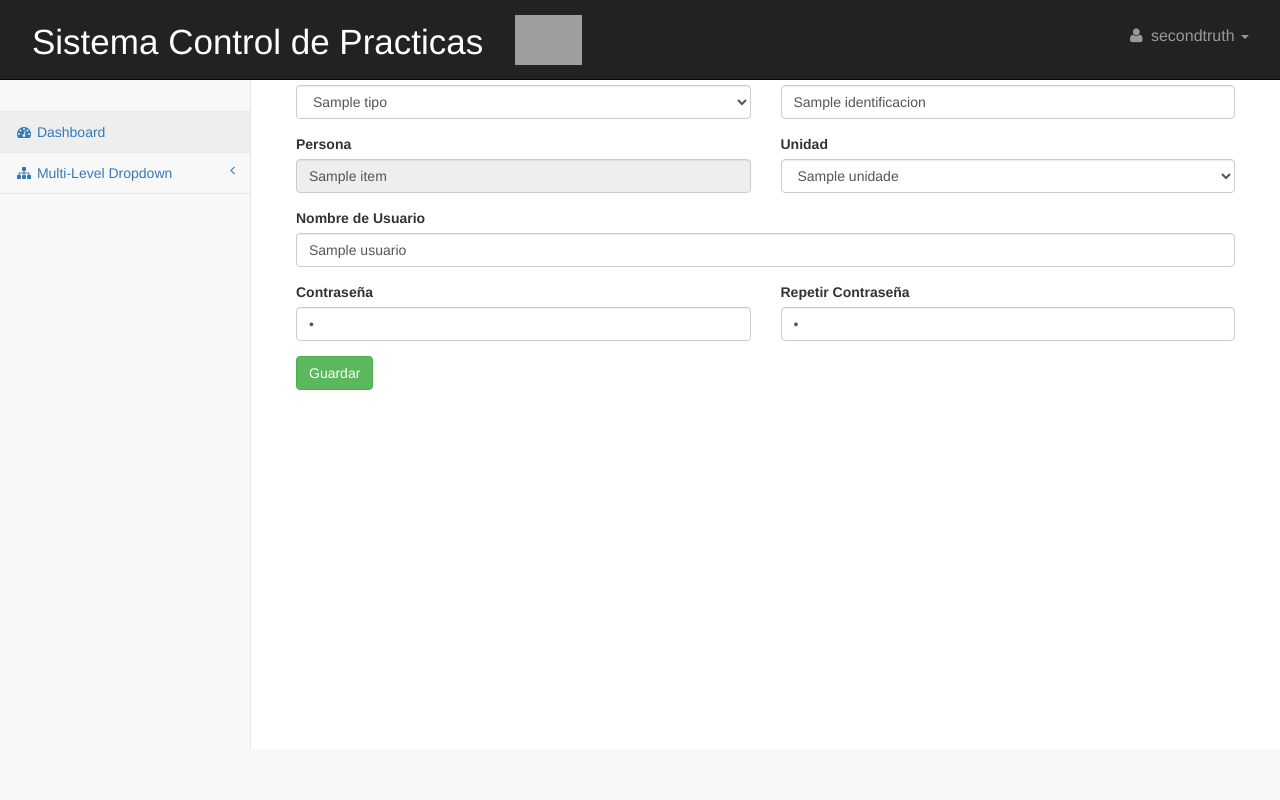
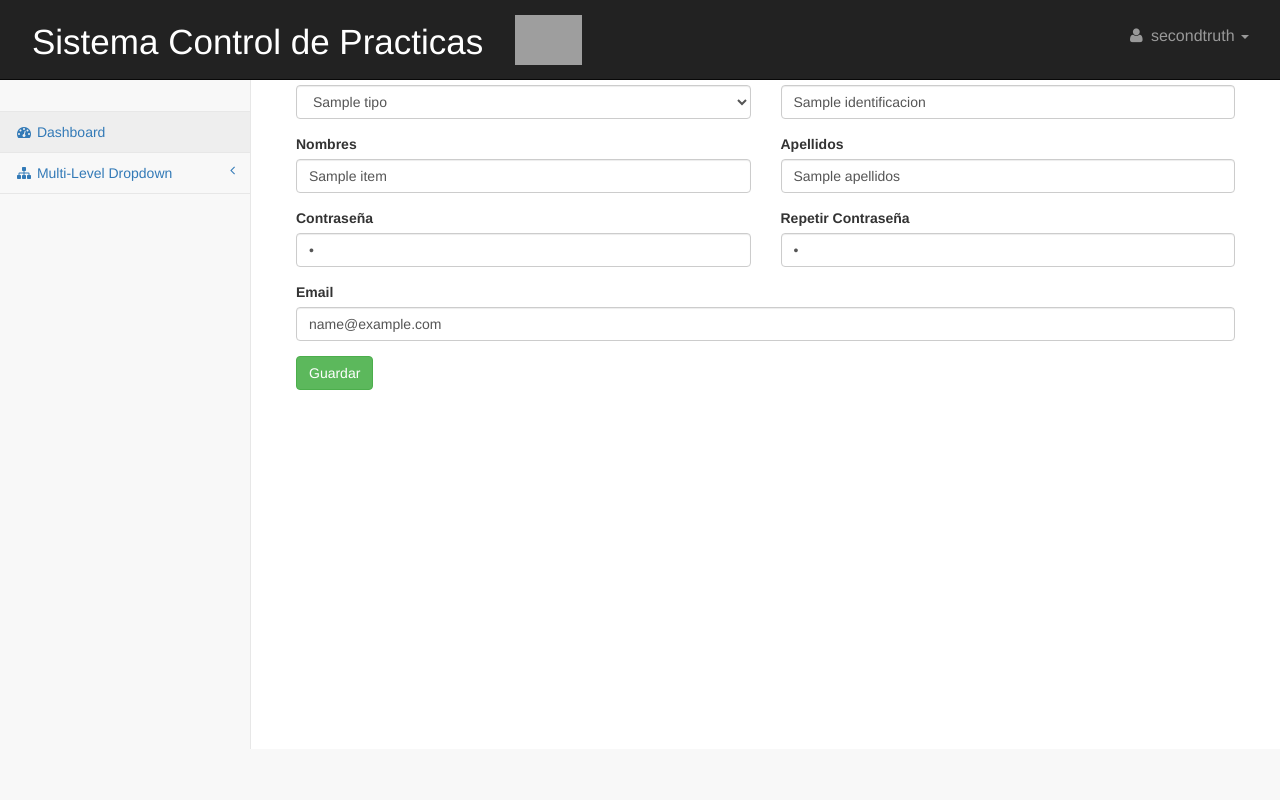
Before and after one commit to efaby/mantenimiento, a PHP site: the page made by public/views/Usuario/view.form.php in a window 1280 px wide. Run offline with PHP 8.4, Linux system fonts and the light colour scheme; the template is opened without the code that fills it: most values are stand-ins (such as "Sample title", 1, 10 or a date in 2020); some libraries are stand-ins or nearby versions; some web fonts are replaced; grey boxes are pictures that could not be loaded.

Commit message:
Gestión de Usuarios

```diff
--- a/public/views/Usuario/view.form.php
+++ b/public/views/Usuario/view.form.php
@@ -8,42 +8,23 @@
 			<option value="<?php echo $dato->id;?>"  <?php if($item->tipo_usuario_id==$dato->id):echo "selected"; endif;?>><?php echo $dato->nombre;?></option>
 		<?php }?>
 		</select>
-
 	</div>
 	<div class="form-group col-sm-6">
 		<label class="control-label">Identificación</label> <input type='text'
 			name='identificacion' class='form-control'
 			value="<?php echo $item->identificacion; ?>" id="identificacion">
-
 	</div>
-
 	</div>
-
-
 	<div class="form-group col-sm-6">
-		<label class="control-label">Persona</label> <input type='text'
-			name='nombres' class='form-control' readonly="readonly"
+		<label class="control-label">Nombres</label> <input type='text'
+			name='nombres' class='form-control'
 			value="<?php echo $item->nombres; ?>" id="nombres">
-
 	</div>
-	<div class="form-group  col-sm-6">
-		<label class="control-label">Unidad</label>
-		<select class='form-control' name="unidad_id" id="unidad">
-			<option value="" >Seleccione</option>
-		<?php foreach ($unidades as $dato) { ?>
-			<option value="<?php echo $dato->id;?>"  <?php if($item->unidad_id==$dato->id):echo "selected"; endif;?>><?php echo $dato->nombre;?></option>
-		<?php }?>
-		</select>
-
+	<div class="form-group col-sm-6">
+		<label class="control-label">Apellidos</label> <input type='text'
+			name='apellidos' class='form-control'
+			value="<?php echo $item->apellidos; ?>" id="apellidos">
 	</div>
-	<div class="form-group col-sm-12">
-		<label class="control-label">Nombre de Usuario</label> <input type='text'
-			name='usuario' class='form-control'
-			value="<?php echo $item->usuario; ?>" id="usuario">
-
-	</div>
-
-
 	<div class="form-group col-sm-6">
 		<label class="control-label">Contraseña</label>
 		<input type="password"
@@ -58,9 +39,13 @@
 			value="<?php echo $item->password1; ?>">
 
 	</div>
+		<div class="form-group col-sm-12">
+		<label class="control-label">Email</label> <input type='text'
+			name='email' class='form-control'
+			value="<?php echo $item->email; ?>" id="email">
+	</div>
 	<div class="form-group">
 		<input type='hidden' name='id' class='form-control' value="<?php echo $item->id; ?>">
-	<input type='hidden' name='persona_id' id='persona_id' class='form-control' value="<?php echo $item->persona_id; ?>">
 		<button type="submit" class="btn btn-success boton" id="boton">Guardar</button>
 	</div>
 
@@ -75,29 +60,15 @@
 	    	jQuery.ajax({
 		        type: "GET",
 		        dataType: "json",
-		        url: "../getPersona/",
+		        url: "../getUsuarioByIde/",
 		        data: {
 		        	"identificacion": ci
 		        },
 		        success:function(data) {
-		        	jQuery("#nombres").val('');
-		        	jQuery("#usuario").val('');
-		        	jQuery("#unidad").val('');
-		        	jQuery("#persona_id").val(0);
 		        	if(data){
-			        	jQuery("#nombres").val(data.nombres + ' ' + data.apellidos);
-			        	jQuery("#usuario").val(data.identificacion);
-			        	jQuery("#unidad").val(data.unidad_id);
-			        	jQuery("#boton").removeClass('disabled');
-			        	jQuery("#persona_id").val(data.id);
-			        	$('#frmUsuario').formValidation('revalidateField', 'unidad_id');
-			        	$('#frmUsuario').formValidation('revalidateField', 'usuario');
-
-			        } else {
-						alert("La persona no exite por favor regístrelo en la sección Personal");
+		        		alert("El usuario con está identificación ya existe por favor ingrese otra");
 						jQuery("#boton").addClass('disabled');
 			        }
-
 		        }
 		    });
 	    }
@@ -125,29 +96,27 @@
 						}
 					},
 
-			usuario: {
-				message: 'El Usuario no es válido',
+			nombres: {
+						message: 'El Nombre no es válido',
 						validators: {
 									notEmpty: {
-						message: 'El Usuario no puede ser vacío.'
-					},
-					regexp: {
-						regexp: /^[a-zA-ZáéíóúÁÉÍÓÚñÑ0-9_ ,-\.]+$/,
-						message: 'Ingrese un Usuario válido.'
+										message: 'El Nombre no puede ser vacío.'
 									}
 								}
 							},
+			apellidos: {
+						message: 'El Apellido no es válido',
+						validators: {
+										notEmpty: {
+										message: 'El Apellido no puede ser vacío.'
+									}
+								}
+						},
+
 			tipo_usuario_id: {
 				validators: {
 					notEmpty: {
 						message: 'Seleccione un Tipo de Usuario'
-					}
-				}
-			},
-			unidad_id: {
-				validators: {
-					notEmpty: {
-						message: 'Seleccione una Unidad'
 					}
 				}
 			},
@@ -159,8 +128,8 @@
 						message: 'La Contraseña no puede ser vacía.'
 					},
 					regexp: {
-						regexp: /^[a-zA-ZáéíóúÁÉÍÓÚñÑ0-9-_ \.]+$/,
-						message: 'Ingrese una Contraseña válida.'
+						regexp: /^[a-zA-ZÃ¡Ã©Ã­Ã³ÃºÃ�Ã‰Ã�Ã“ÃšÃ±Ã‘0-9-_ \.]+$/,
+						message: 'Ingrese una Contraseña válido.'
 					}
 				}
 			},
@@ -175,6 +144,15 @@
 					}
 				}
 			},
+			email: {
+				message: 'El email no es válida',
+				validators: {
+					regexp: {
+						regexp: /^(([^<>()\[\]\\.,;:\s@"]+(\.[^<>()\[\]\\.,;:\s@"]+)*)|(".+"))@((\[[0-9]{1,3}\.[0-9]{1,3}\.[0-9]{1,3}\.[0-9]{1,3}])|(([a-zA-Z\-0-9]+\.)+[a-zA-Z]{2,}))$/,
+						message: 'Ingrese un email válido.'
+					}
+				}
+			},
 
 		}
 	});
```
Also changed, not shown: app/controllers/UsuarioController.php (+9 -9 lines), app/models/UsuarioModel.php (+16 -15 lines), public/views/Usuario/view.list.php (+5 -6 lines). Lines whose indentation alone changed are shown as unchanged.
